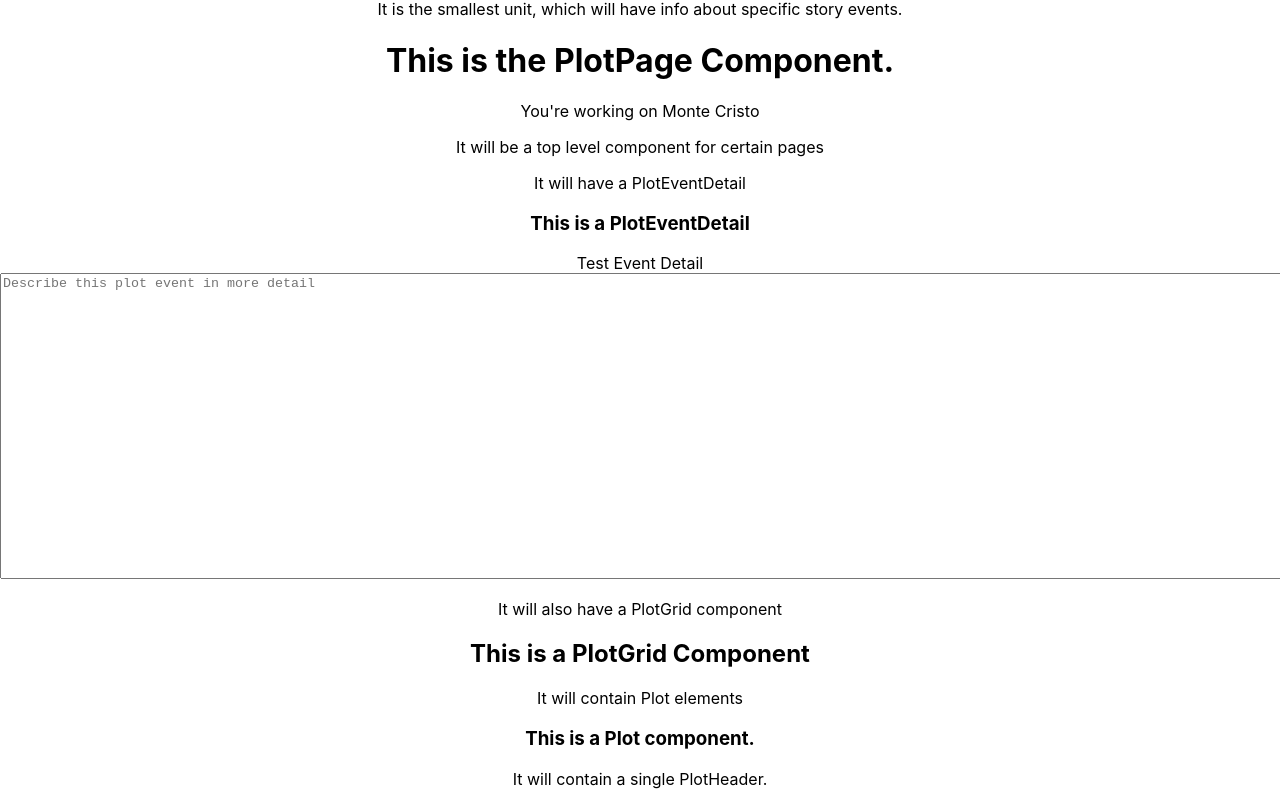
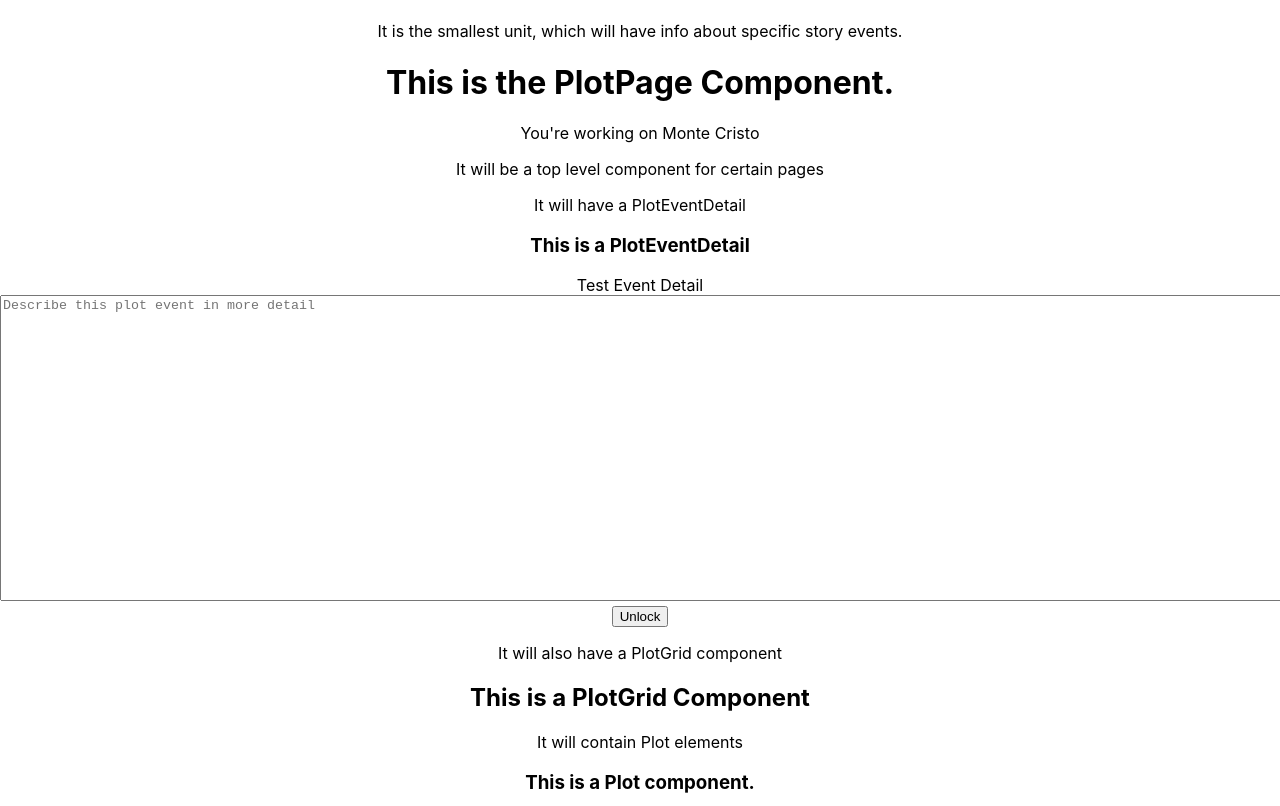
Before and after one commit to arwalton/plot-braider, a React (Create React App) app in the folder pb-client/: page / in a window 1280 px wide. Shown: the part 1990-2796 px from the top of the page. Built offline with nearby package versions, Linux system fonts and the light colour scheme.

Commit message:
Allow text box to be toggled between readOnly and editable

```diff
--- a/pb-client/src/components/PlotEventDetail.js
+++ b/pb-client/src/components/PlotEventDetail.js
@@ -1,9 +1,12 @@
+import { useState } from 'react';
+
 function PlotEventDetail(props){
-  let isReadOnly = true;
+
+  const [isReadOnly, setIsReadOnly] = useState(true);
+
   return(
     <div>
       <h3>This is a PlotEventDetail</h3>
-      <form>
       <label htmlFor="plot-event-text">{ props.title }</label>
       <textarea id="plot-event-text"
                 name="plot-event-text"
@@ -12,7 +15,11 @@ function PlotEventDetail(props){
                 readOnly={isReadOnly}
                 placeholder="Describe this plot event in more detail">
       </textarea>
-      </form>
+      <button onClick={()=>{
+          setIsReadOnly(!isReadOnly);
+          console.log(isReadOnly)}}>
+        {isReadOnly ? "Unlock" : "Lock"}
+      </button>
     </div>
   )
 }
```
Lines whose indentation alone changed are shown as unchanged.
